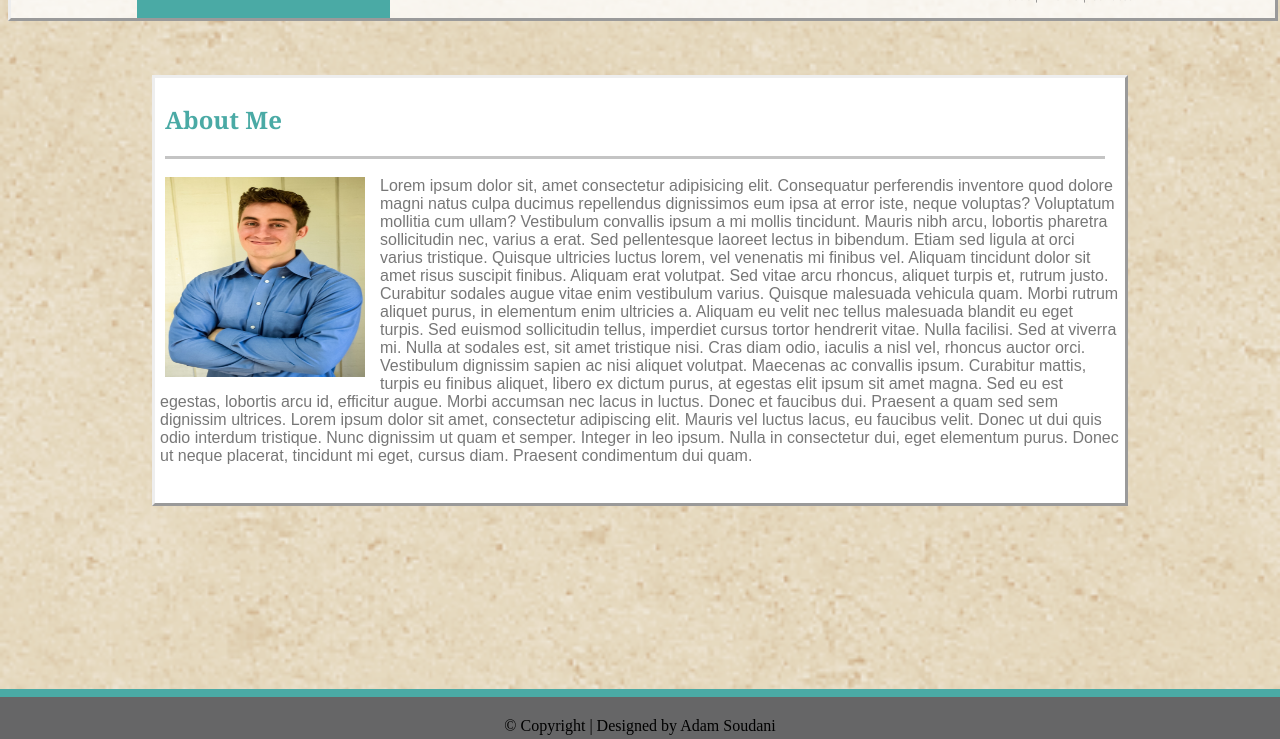
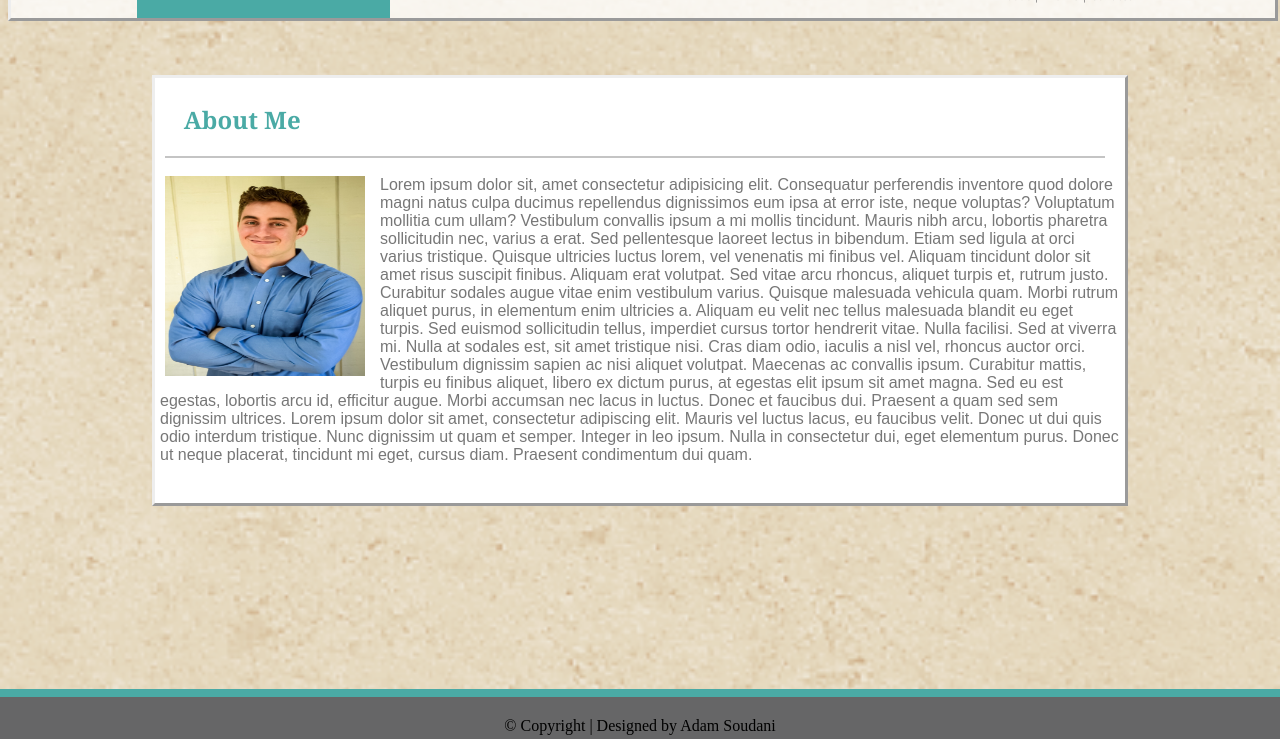
Before and after one commit to Adoni0/Basic-Portfolio, a plain HTML site: page index.html in a window 1280 px wide. Shown: the part 61-800 px from the top of the page. Drawn offline with Linux system fonts and the light colour scheme.

Commit message:
Initial Site files

```diff
--- a/assets/css/style.css
+++ b/assets/css/style.css
@@ -30,13 +30,14 @@ h6{
 }
 
 #bio-box{
-    border-bottom: 3px solid rgb(196, 196, 196);
+    border-bottom: 2px solid rgb(196, 196, 196);
     padding-top: 5px;
     width: 940px;
 }
 
 #bio-me{
     color: #4aaaa5;
+    margin-left: 2%;
 }
 
 .index-bio{
```
